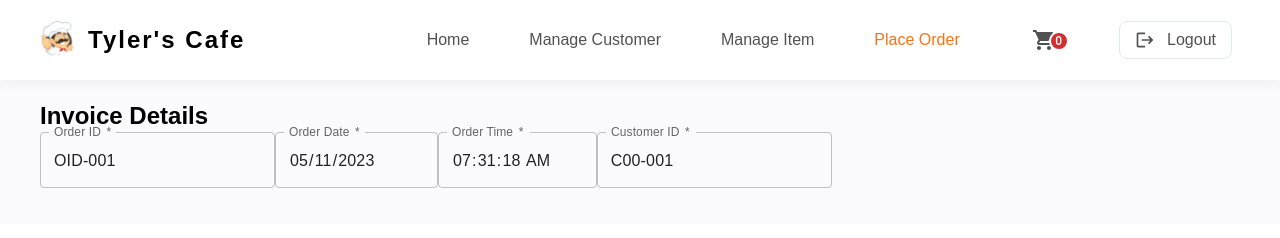
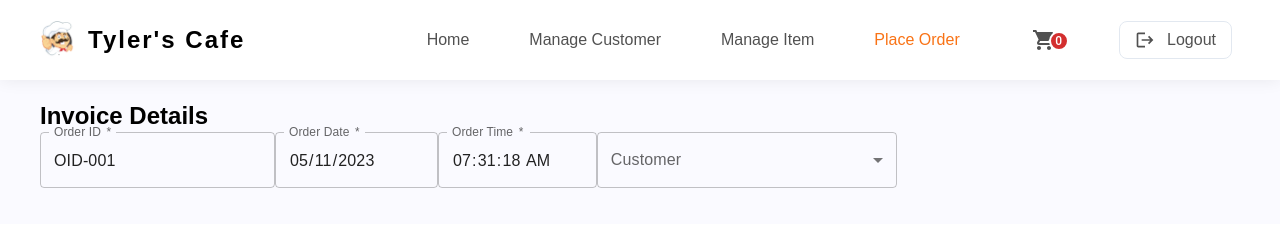
Before and after one commit to AshanSandeep06/Food-Shop-System, a React (Create React App) app in the folder frontend/: page /place_order in a window 1280 px wide. Shown: the top 238 px of the page. Built offline with nearby package versions, Linux system fonts and the light colour scheme.

Commit message:
Content Updated in PlaceOrderForm Component

```diff
--- a/frontend/src/pages/AdminPages/PlaceOrderForm/PlaceOrderForm.tsx
+++ b/frontend/src/pages/AdminPages/PlaceOrderForm/PlaceOrderForm.tsx
@@ -1,7 +1,14 @@
 import React, { useEffect, useState } from "react";
 import Form from "../../../components/Form/Form";
 import BackspaceIcon from "@mui/icons-material/Backspace";
-import { TextField } from "@mui/material";
+import {
+  FormControl,
+  InputLabel,
+  MenuItem,
+  Select,
+  SelectChangeEvent,
+  TextField,
+} from "@mui/material";
 
 const PlaceOrderForm = () => {
   const [currentDate, setCurrentDate] = useState<string>(
@@ -13,12 +20,19 @@ const PlaceOrderForm = () => {
 
   const [currentTime, setCurrentTime] = useState<string>(nowTime);
 
+  const [selectedCustomerID, setSelectedCustomerID] = useState<string>("");
+
   useEffect(() => {
     setInterval(() => {
       setCurrentDate(new Date().toISOString().split("T")[0]);
       setCurrentTime(new Date().toLocaleTimeString("en-US", { hour12: false }));
     }, 1000);
   }, []);
+
+  const handleChangeCustomerID = (event: SelectChangeEvent) => {
+    setSelectedCustomerID(event.target.value as string);
+    // alert(event.target.value as string);
+  };
 
   return (
     <section>
@@ -73,18 +87,25 @@ const PlaceOrderForm = () => {
             }}
           />
 
-          <TextField
-            label="Customer ID"
-            type="text"
-            variant="outlined"
-            name="customerId"
-            placeholder="Customer ID"
-            required
-            defaultValue="C00-001"
-            InputProps={{
-              readOnly: true,
-            }}
-          />
+          <FormControl className="w-1/4">
+            <InputLabel id="demo-simple-select-label">Customer</InputLabel>
+            <Select
+              labelId="demo-simple-select-label"
+              id="demo-simple-select"
+              label="Customer"
+              className="!font-poppins"
+              value={selectedCustomerID}
+              onChange={handleChangeCustomerID}
+            >
+              {/* <MenuItem value={customerId}>Customer ID</MenuItem> */}
+              <MenuItem className="!font-poppins" value={1}>
+                C00-001
+              </MenuItem>
+              <MenuItem className="!font-poppins" value={2}>
+                C00-002
+              </MenuItem>
+            </Select>
+          </FormControl>
         </div>
       </section>
 
```
